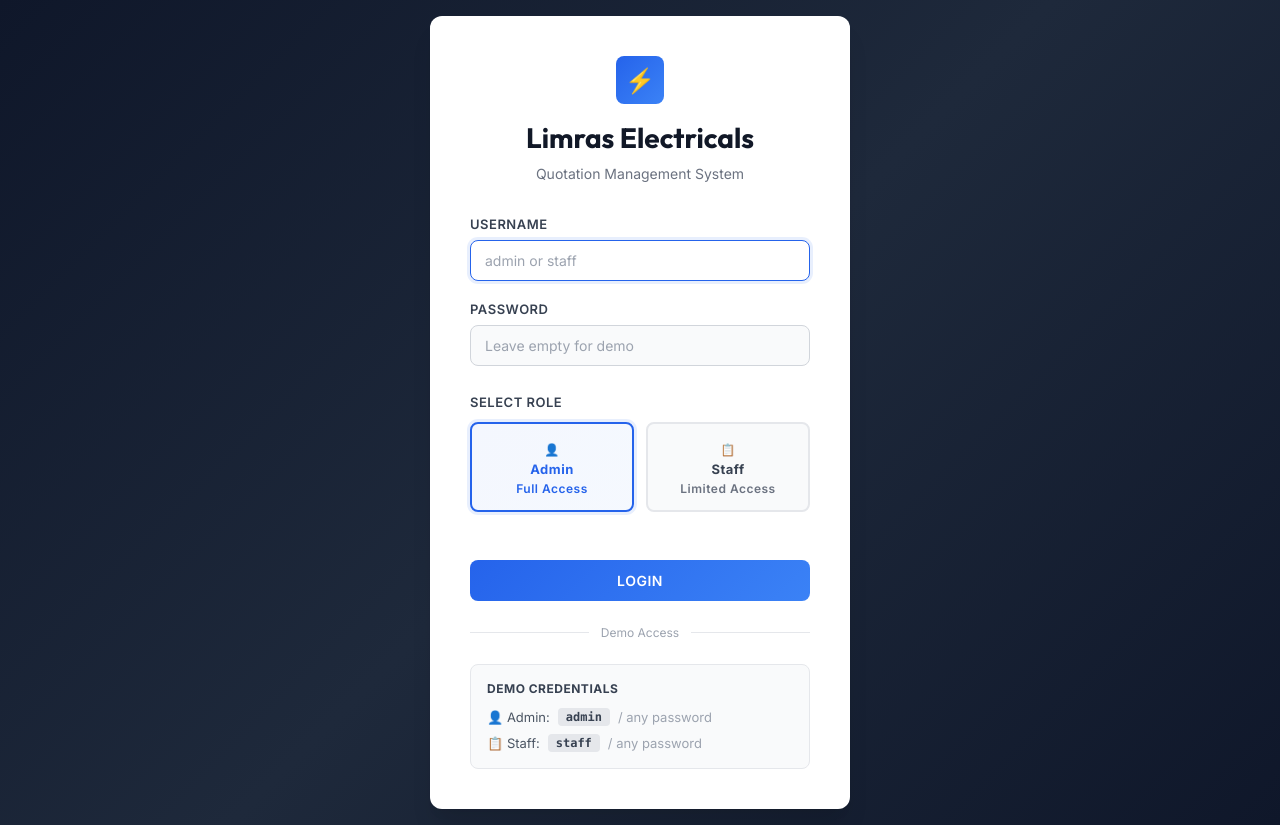
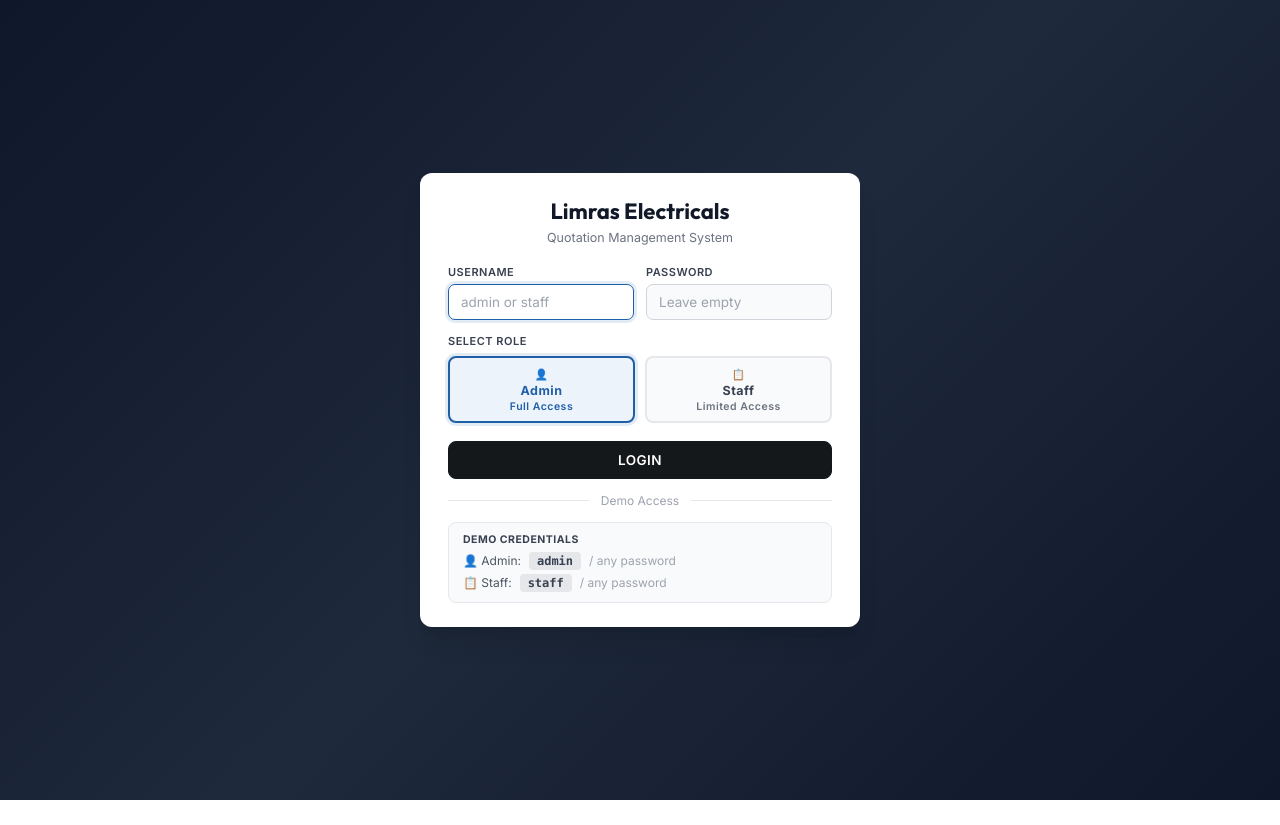
Before and after one commit to Mamuthvel/AI-image-to-quotation-creation, a website: page public/login.html in a window 1280 px wide. After the commit the page ends 800 px from the top, so only its background shows below. Drawn offline with Linux system fonts and the light colour scheme.

Commit message:
login page updated-UI

```diff
--- a/public/login.html
+++ b/public/login.html
@@ -15,9 +15,13 @@
   }
 
   :root {
-    --primary: #2563eb;
-    --primary-dark: #1e40af;
-    --primary-light: #3b82f6;
+    /* home page theme tokens */
+    --ink: #14181B;
+    --ink-hover: #2B3339;
+    --phase-b: #1F5FA8;
+    --phase-b-bg: #EDF3FB;
+
+    --primary: var(--phase-b);
     --success: #10b981;
     --danger: #ef4444;
     --warning: #f59e0b;
@@ -33,84 +37,72 @@
     --gray-900: #111827;
   }
 
-  html {
-    scroll-behavior: smooth;
+  html, body {
+    height: 100%;
+    overflow: hidden;
   }
 
   body {
     font-family: 'Inter', sans-serif;
     background: linear-gradient(135deg, #0f172a 0%, #1e293b 50%, #0f172a 100%);
-    min-height: 100vh;
     display: flex;
     align-items: center;
     justify-content: center;
-    padding: 16px;
+    padding: 12px;
     color: var(--gray-900);
   }
 
   .login-wrapper {
     width: 100%;
-    max-width: 420px;
+    max-width: 440px;
   }
 
   .login-card {
     background: white;
     border-radius: 12px;
     box-shadow: 0 20px 25px -5px rgba(0, 0, 0, 0.1), 0 10px 10px -5px rgba(0, 0, 0, 0.04);
-    padding: 40px;
+    padding: 24px 28px;
   }
 
   .login-header {
     text-align: center;
-    margin-bottom: 32px;
-  }
-
-  .logo {
-    width: 48px;
-    height: 48px;
-    background: linear-gradient(135deg, var(--primary) 0%, var(--primary-light) 100%);
-    border-radius: 8px;
-    display: flex;
-    align-items: center;
-    justify-content: center;
-    margin: 0 auto 16px;
-    font-size: 24px;
-    font-weight: 700;
-    color: white;
+    margin-bottom: 18px;
   }
 
   .login-header h1 {
     font-family: 'Outfit', sans-serif;
-    font-size: 28px;
+    font-size: 22px;
     font-weight: 700;
     color: var(--gray-900);
-    margin-bottom: 8px;
+    margin-bottom: 4px;
   }
 
   .login-header p {
-    font-size: 14px;
+    font-size: 12.5px;
     color: var(--gray-500);
-    line-height: 1.5;
+    line-height: 1.4;
   }
 
   .form-container {
-    margin-bottom: 24px;
+    margin-bottom: 14px;
+  }
+
+  .form-row {
+    display: grid;
+    grid-template-columns: 1fr 1fr;
+    gap: 12px;
   }
 
   .form-group {
-    margin-bottom: 20px;
-  }
-
-  .form-group:last-child {
     margin-bottom: 0;
   }
 
   label {
     display: block;
-    font-size: 13px;
+    font-size: 11px;
     font-weight: 600;
     color: var(--gray-700);
-    margin-bottom: 8px;
+    margin-bottom: 5px;
     text-transform: uppercase;
     letter-spacing: 0.5px;
   }
@@ -122,11 +114,11 @@
   input[type="text"],
   input[type="password"] {
     width: 100%;
-    padding: 11px 14px;
+    padding: 9px 12px;
     border: 1.5px solid var(--gray-300);
-    border-radius: 8px;
+    border-radius: 7px;
     font-family: 'Inter', sans-serif;
-    font-size: 14px;
+    font-size: 13.5px;
     color: var(--gray-900);
     background: var(--gray-50);
     transition: all 0.2s ease;
@@ -137,7 +129,7 @@
     outline: none;
     border-color: var(--primary);
     background: white;
-    box-shadow: 0 0 0 3px rgba(37, 99, 235, 0.1);
+    box-shadow: 0 0 0 3px rgba(31, 95, 168, 0.12);
   }
 
   input[type="text"]::placeholder,
@@ -146,14 +138,14 @@
   }
 
   .role-selector {
-    margin: 28px 0;
+    margin: 14px 0;
   }
 
   .role-label {
-    font-size: 13px;
+    font-size: 11px;
     font-weight: 600;
     color: var(--gray-700);
-    margin-bottom: 12px;
+    margin-bottom: 8px;
     text-transform: uppercase;
     letter-spacing: 0.5px;
     display: block;
@@ -162,7 +154,7 @@
   .role-options {
     display: grid;
     grid-template-columns: 1fr 1fr;
-    gap: 12px;
+    gap: 10px;
   }
 
   .role-option {
@@ -177,7 +169,7 @@
 
   .role-option label {
     display: block;
-    padding: 14px 12px;
+    padding: 8px 10px;
     border: 2px solid var(--gray-200);
     border-radius: 8px;
     text-align: center;
@@ -186,27 +178,27 @@
     text-transform: none;
     margin-bottom: 0;
     font-weight: 600;
-    font-size: 13px;
+    font-size: 12.5px;
     background: var(--gray-50);
   }
 
   .role-option input[type="radio"]:checked + label {
     border-color: var(--primary);
-    background: linear-gradient(135deg, rgba(37, 99, 235, 0.05) 0%, rgba(59, 130, 246, 0.05) 100%);
+    background: var(--phase-b-bg);
     color: var(--primary);
-    box-shadow: 0 0 0 3px rgba(37, 99, 235, 0.1);
+    box-shadow: 0 0 0 3px rgba(31, 95, 168, 0.12);
   }
 
   .role-badge {
-    font-size: 20px;
-    margin-bottom: 4px;
+    font-size: 15px;
+    margin-bottom: 2px;
   }
 
   .role-option label span {
     display: block;
-    font-size: 12px;
+    font-size: 10.5px;
     color: var(--gray-500);
-    margin-top: 4px;
+    margin-top: 2px;
   }
 
   .role-option input[type="radio"]:checked + label span {
@@ -217,12 +209,12 @@
     background: #fee2e2;
     border: 1px solid #fecaca;
     color: #dc2626;
-    padding: 12px 14px;
-    border-radius: 8px;
-    font-size: 13px;
-    margin-bottom: 20px;
+    padding: 9px 12px;
+    border-radius: 7px;
+    font-size: 12px;
+    margin-bottom: 12px;
     display: none;
-    line-height: 1.5;
+    line-height: 1.4;
   }
 
   .error-alert.show {
@@ -235,28 +227,29 @@
 
   .login-button {
     width: 100%;
-    padding: 12px 16px;
-    background: linear-gradient(135deg, var(--primary) 0%, var(--primary-light) 100%);
+    padding: 10px 16px;
+    background: var(--ink);
     color: white;
-    border: none;
+    border: 1px solid var(--ink);
     border-radius: 8px;
     font-family: 'Inter', sans-serif;
-    font-size: 14px;
+    font-size: 13.5px;
     font-weight: 600;
     cursor: pointer;
-    transition: all 0.2s ease;
+    transition: background .12s ease, border-color .12s ease;
     text-transform: uppercase;
     letter-spacing: 0.5px;
-    margin-top: 20px;
+    margin-top: 4px;
   }
 
   .login-button:hover:not(:disabled) {
-    transform: translateY(-2px);
-    box-shadow: 0 10px 15px -3px rgba(37, 99, 235, 0.3);
+    background: var(--ink-hover);
+    border-color: var(--ink-hover);
   }
 
-  .login-button:active:not(:disabled) {
-    transform: translateY(0);
+  .login-button:focus-visible {
+    outline: 2px solid var(--phase-b);
+    outline-offset: 2px;
   }
 
   .login-button:disabled {
@@ -267,7 +260,7 @@
   .divider {
     display: flex;
     align-items: center;
-    margin: 24px 0;
+    margin: 14px 0;
     color: var(--gray-300);
   }
 
@@ -289,23 +282,23 @@
     background: var(--gray-50);
     border: 1px solid var(--gray-200);
     border-radius: 8px;
-    padding: 16px;
-    margin-top: 24px;
+    padding: 10px 14px;
+    margin-top: 0;
   }
 
   .demo-credentials h3 {
-    font-size: 12px;
+    font-size: 10.5px;
     font-weight: 700;
     color: var(--gray-700);
     text-transform: uppercase;
     letter-spacing: 0.5px;
-    margin-bottom: 12px;
+    margin-bottom: 6px;
   }
 
   .demo-item {
-    font-size: 13px;
+    font-size: 12px;
     color: var(--gray-600);
-    margin-bottom: 8px;
+    margin-bottom: 4px;
     display: flex;
     align-items: center;
     gap: 8px;
@@ -349,15 +342,26 @@
 
   @media (max-width: 480px) {
     .login-card {
-      padding: 32px 24px;
+      padding: 20px 18px;
     }
 
-    .login-header h1 {
-      font-size: 24px;
+    .form-row {
+      grid-template-columns: 1fr;
+      gap: 14px;
+    }
   }
 
-    .role-options {
-      grid-template-columns: 1fr;
+  @media (max-height: 700px) {
+    .login-header {
+      margin-bottom: 12px;
+    }
+
+    .demo-credentials {
+      display: none;
+    }
+
+    .divider {
+      display: none;
     }
   }
 </style>
@@ -367,7 +371,6 @@
 <div class="login-wrapper">
   <div class="login-card">
     <div class="login-header">
-      <div class="logo">⚡</div>
       <h1>Limras Electricals</h1>
       <p>Quotation Management System</p>
     </div>
@@ -376,6 +379,7 @@
       <div id="errorAlert" class="error-alert"></div>
 
       <div class="form-container">
+        <div class="form-row">
           <div class="form-group">
             <label for="username">Username</label>
             <div class="input-wrapper">
@@ -396,9 +400,10 @@
               <input
                 id="password"
                 type="password"
-              placeholder="Leave empty for demo"
+                placeholder="Leave empty"
                 required
               />
+            </div>
           </div>
         </div>
       </div>
```
Lines whose indentation alone changed are shown as unchanged.
